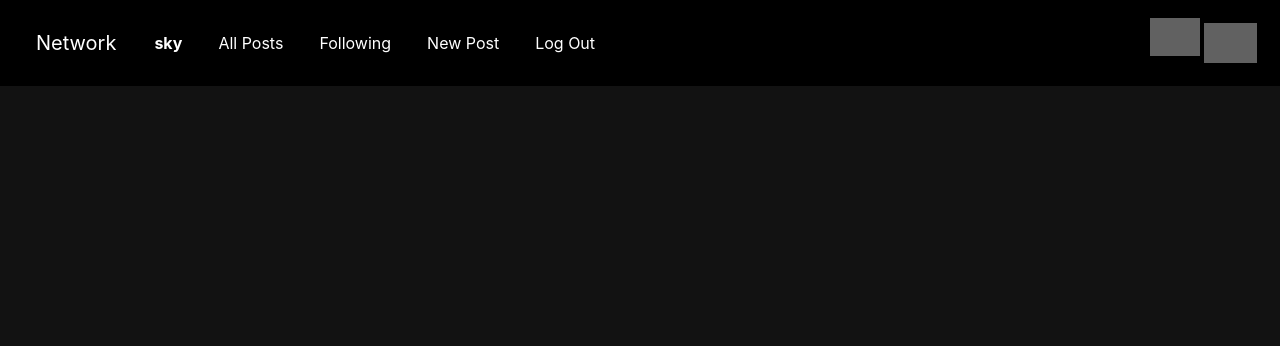
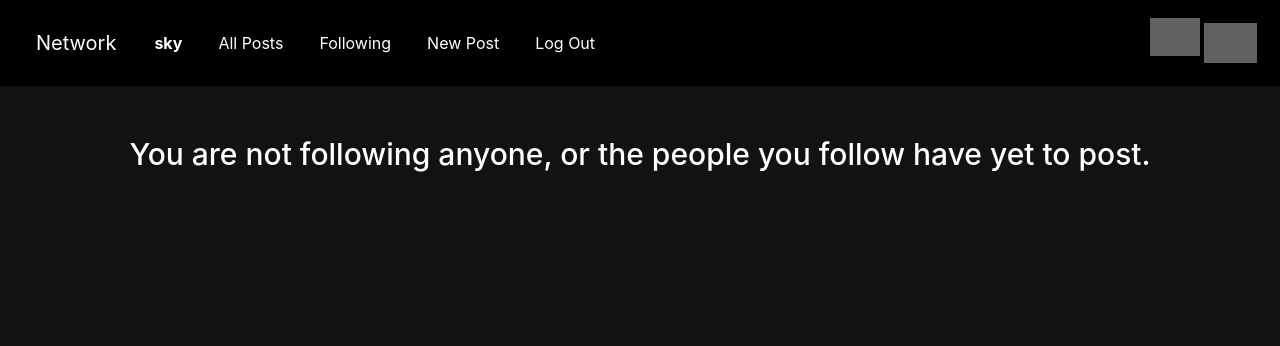
Before and after one commit to skydonline/cs50, a Django app: page /following_posts in a window 1280 px wide. Shown: the top 346 px of the page. Run offline with Django 4.2, Linux system fonts and the light colour scheme; a user stored in the database is signed in; data comes from the database, SQL or seed files in the repository; both versions use the stored data as it was after the commit; some libraries are stand-ins or nearby versions; grey boxes are pictures that could not be loaded.

Commit message:
updated following page

```diff
--- a/project4/network/static/styles.css
+++ b/project4/network/static/styles.css
@@ -277,6 +277,7 @@ input {
     height: 50vh;
     width: 75vw;
     display: block;
+    padding: 5px;
 }
 
 #create_post_button {
@@ -374,3 +375,10 @@ input {
 #no-posts-image {
     width: 300px;
 }
+
+#following_no_posts {
+    font-size: 30px;
+    text-align: center;
+    margin: 0 auto;
+    margin-top: 20px;
+}
--- a/project4/network/templates/network/following.html
+++ b/project4/network/templates/network/following.html
@@ -3,6 +3,7 @@
 
 {% block body %}
 <div id="all_posts">
+    {% if post %}
         {% for post in posts %}
         <div data-postid="{{post.id}}"class="post_container">
             <p class="post_element post_user">{{post.user}}</p>
@@ -12,5 +13,9 @@
             <p class="post_element post_comment">Comment</p>
         </div>
         {% endfor %}
+    {% else %}
+        <h1 id="following_no_posts">You are not following anyone, or the people you follow have yet to post.</h1>
+    {% endif %}
+
 </div>
 {% endblock %}
```
Also changed, not shown: project4/db.sqlite3. Lines whose indentation alone changed are shown as unchanged.
